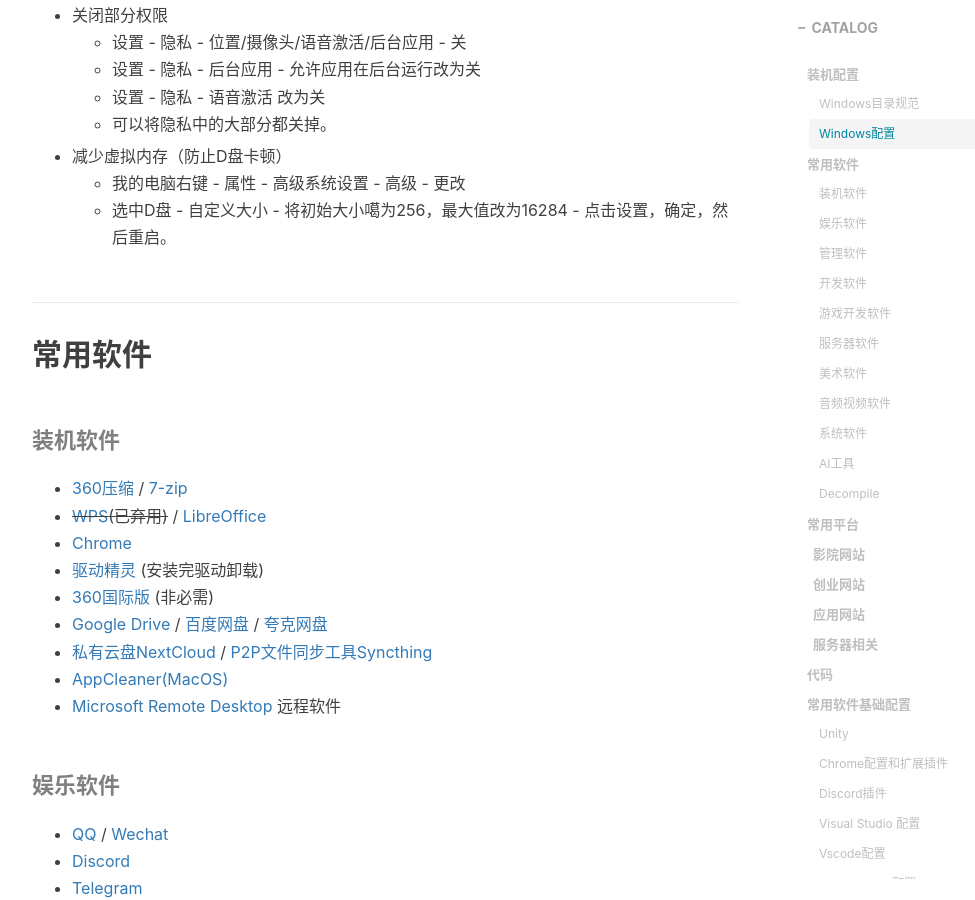
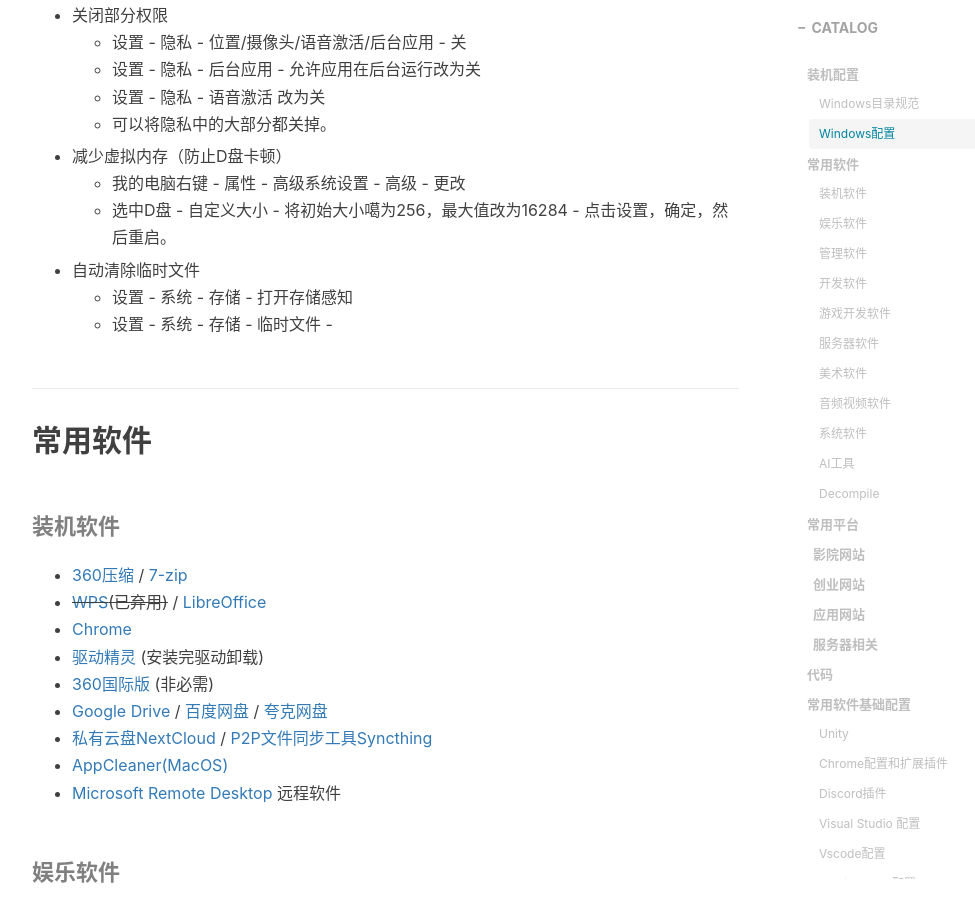
Before and after one commit to gumcstronger/gumcstronger.github.io, a Jekyll site: the page built from _posts/2022/2022-08-24-windows.md, in a window 1280 px wide and 900 px high, scrolled down 1954 px. Shown: the whole window, without its empty margins (233-1208 px from the left). Built offline with Jekyll 4.4.1, drawn with Linux system fonts in a browser that asks for light colours; comment, search, counter and statistics services are not loaded.

Commit message:
Update 2022-08-24-windows.md

```diff
--- a/_posts/2022/2022-08-24-windows.md
+++ b/_posts/2022/2022-08-24-windows.md
@@ -65,6 +65,9 @@
 - 减少虚拟内存（防止D盘卡顿）
   - 我的电脑右键 - 属性 - 高级系统设置 - 高级 - 更改
   - 选中D盘 - 自定义大小 - 将初始大小噶为256，最大值改为16284 - 点击设置，确定，然后重启。
+- 自动清除临时文件
+  - 设置 - 系统 - 存储 - 打开存储感知
+  - 设置 - 系统 - 存储 - 临时文件 -
 
 ## 常用软件
 
```
